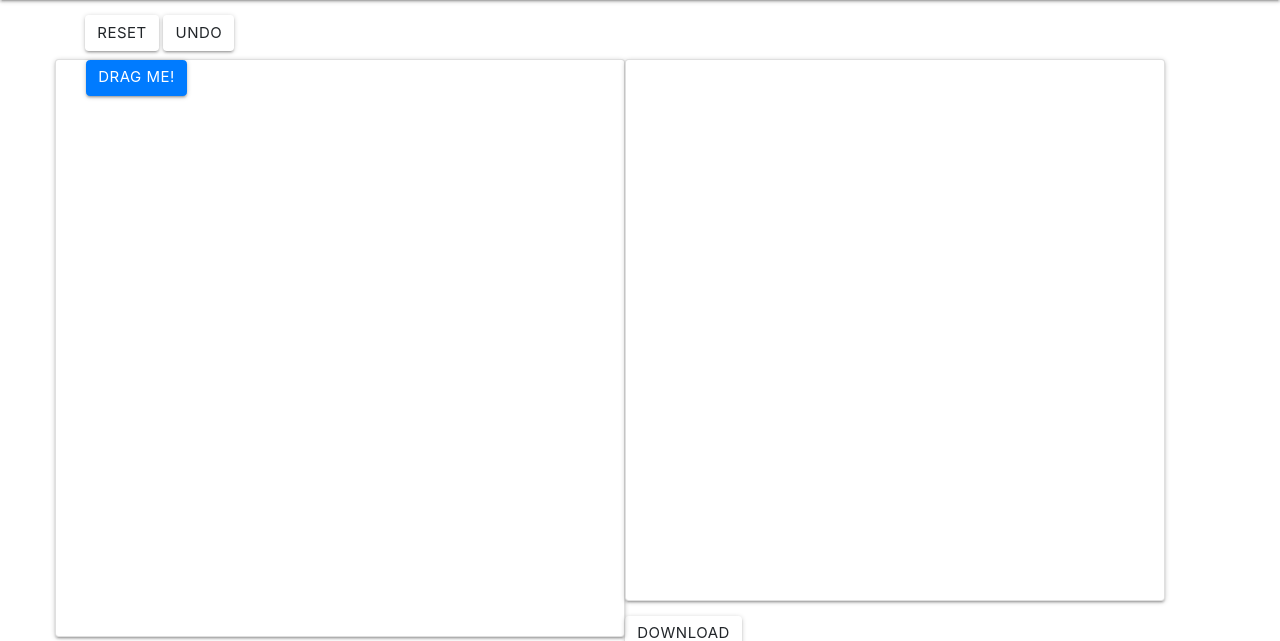
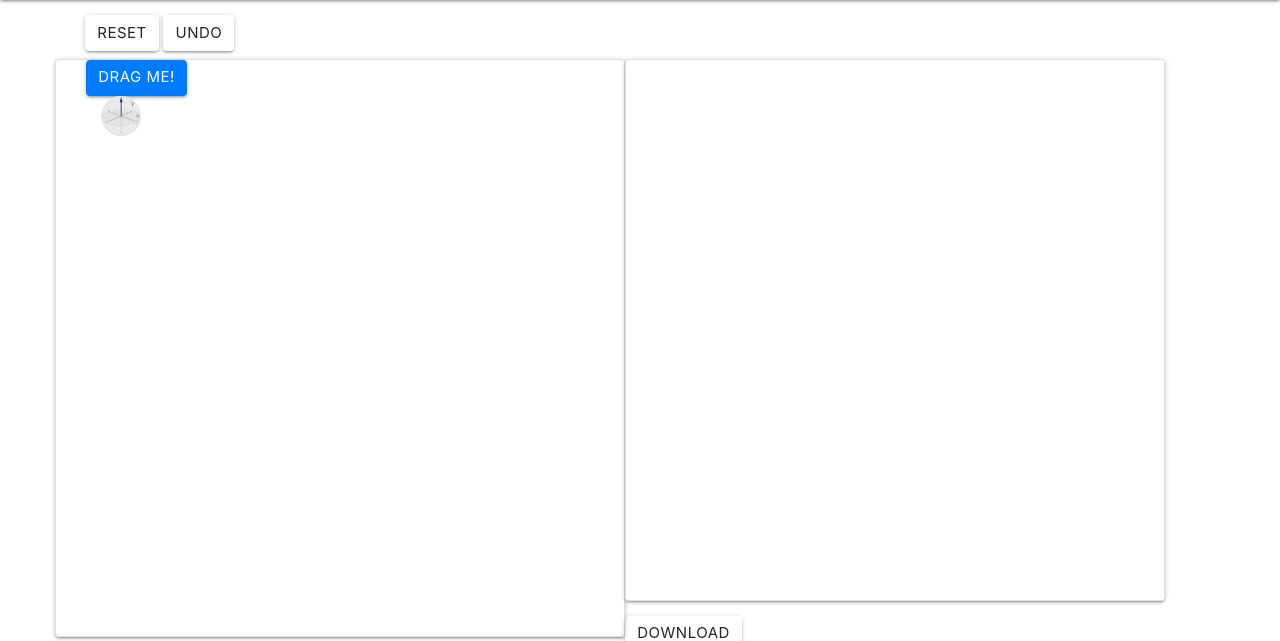
Before and after one commit to bithabib/quantum_computer_simulator, a Flask app: page /gate in a window 1280 px wide. Shown: the part 64-705 px from the top of the page. Run offline with Flask 3, Linux system fonts and the light colour scheme; some libraries are stand-ins or nearby versions.

Commit message:
Logo update

```diff
--- a/templates/includes/quantum_gate/gate.html
+++ b/templates/includes/quantum_gate/gate.html
@@ -1,6 +1,12 @@
-<div class="col-md-12 position-relative">
+<div class="col-md-12 ">
     <!-- Draggable Button -->
+
     <button id="draggableBtn" class="btn btn-primary draggable">Drag Me!</button>
+    <div class="col-md-12">
+        <img src="static/src/icon/bloch_sphere.png" width="40px" height="40px" alt="Qbit" />
+    </div>
 </div>
 
+
+
 <script type="text/javascript" src="static/src/js/quantum_gate/x_gate.js"></script>
```
Also changed, not shown: static/src/icon/bloch_sphere.png (added).
